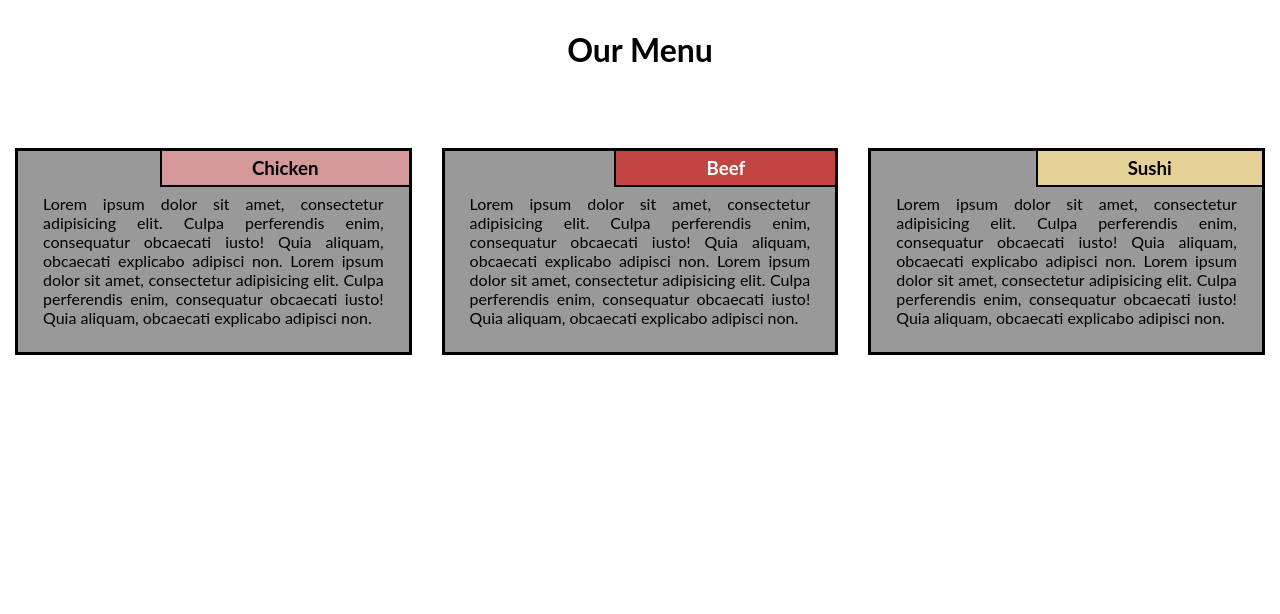
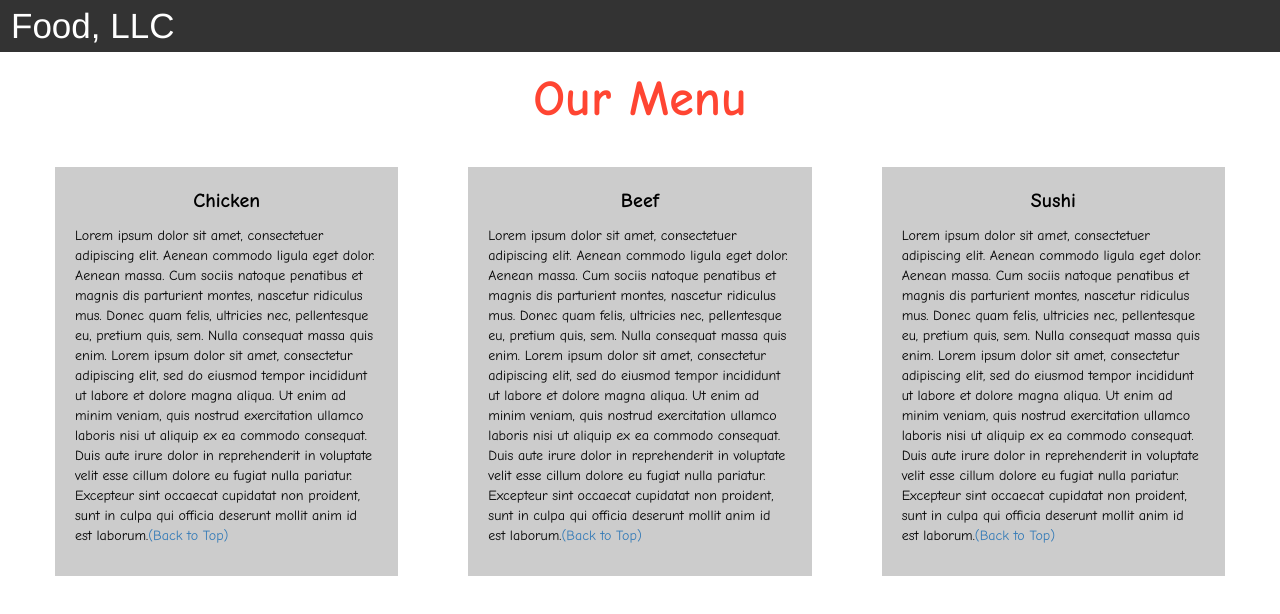
Before and after one commit to AonBalouch/aonbalouch.github.io, a plain HTML site: page index.html in a window 1280 px wide. Drawn offline with nearby package versions, Linux system fonts and the light colour scheme.

Commit message:
Add files via upload

```diff
--- a/index.html
+++ b/index.html
@@ -1,59 +1,77 @@
 <!DOCTYPE html>
 <html>
-
 <head>
 
-    <meta charset="utf-8">
+<title>Module 3</title>
+
   <meta name="viewport" content="width=device-width, initial-scale=1">
-    <title>Assignment solution for module 2</title>
-    <link rel="stylesheet" href="css/stye.css">
+  <link rel="stylesheet" href="https://maxcdn.bootstrapcdn.com/bootstrap/3.3.7/css/bootstrap.min.css">
+  <script src="https://ajax.googleapis.com/ajax/libs/jquery/3.3.1/jquery.min.js"></script>
+  <script src="https://maxcdn.bootstrapcdn.com/bootstrap/3.3.7/js/bootstrap.min.js"></script>
 
 </head>
 
+<meta name="viewport" content="width=device-width, initial-scale=1">
+<link rel="stylesheet" type="text/css" href="style.css">
+
+
+
 <body>
-    <h1>Our Menu</h1>
-    <div class="container">
+
+
+<nav class="navbar" id="top">
+  <div class="container-fluid">
+
+    <div class="navbar-header">
+      <button type="button" class="navbar-toggle" data-toggle="collapse" data-target="#myNavbar">
+        <span class="icon-bar"></span>
+        <span class="icon-bar"></span>
+        <span class="icon-bar"></span>
+      </button>
+      <a class="navbar-brand" href="#">Food, LLC</a>
+    </div>
+
+    <div class="collapse" id="myNavbar">
+      <ul class="nav navbar-nav visible-xs">
+        <li><a class="menu-item" href="#">Chicken</a></li>
+        <li><a class="menu-item" href="#">Beef</a></li>
+        <li><a class="menu-item" href="#">Sushi</a></li>
+      </ul>
+    </div>
+
+  </div>
+</nav>
+
+<h1 class="main-title">Our Menu</h1>
+
+
+
 <div class="row">
 
-
-        <div class="col-lg-4">
-          <div class="item">
-            <div class="title" id="chicken">
-              <h3>Chicken</h3>
-            </div>
-            <p>
-              Lorem ipsum dolor sit amet, consectetur adipisicing elit. Culpa perferendis enim, consequatur obcaecati
-              iusto! Quia aliquam, obcaecati explicabo adipisci non. Lorem ipsum dolor sit amet, consectetur adipisicing
-              elit. Culpa perferendis enim, consequatur obcaecati iusto! Quia aliquam, obcaecati explicabo adipisci non.
-            </p>
+  <div class="col-lg-4 col-md-6 col-sm-12">
+    <div class="content-box">
+      <p class="item-name">Chicken</p>
+      <p>Lorem ipsum dolor sit amet, consectetuer adipiscing elit. Aenean commodo ligula eget dolor. Aenean massa. Cum sociis natoque penatibus et magnis dis parturient montes, nascetur ridiculus mus. Donec quam felis, ultricies nec, pellentesque eu, pretium quis, sem. Nulla consequat massa quis enim. Lorem ipsum dolor sit amet, consectetur adipiscing elit, sed do eiusmod tempor incididunt ut labore et dolore magna aliqua. Ut enim ad minim veniam, quis nostrud exercitation ullamco laboris nisi ut aliquip ex ea commodo consequat. Duis aute irure dolor in reprehenderit in voluptate velit esse cillum dolore eu fugiat nulla pariatur. Excepteur sint occaecat cupidatat non proident, sunt in culpa qui officia deserunt mollit anim id est laborum.<a href="#top">(Back to Top)</a></p>
     </div>
   </div>
-        <div class="col-lg-4">
-          <div class="item">
-            <div class="title" id="beef">
-              <h3>Beef</h3>
-            </div>
-            <p>
-              Lorem ipsum dolor sit amet, consectetur adipisicing elit. Culpa perferendis enim, consequatur obcaecati
-              iusto! Quia aliquam, obcaecati explicabo adipisci non. Lorem ipsum dolor sit amet, consectetur adipisicing
-              elit. Culpa perferendis enim, consequatur obcaecati iusto! Quia aliquam, obcaecati explicabo adipisci non.
-            </p>
+
+  <div class="col-lg-4 col-md-6 col-sm-12">
+    <div class="content-box">
+      <p class="item-name">Beef</p>
+      <p>Lorem ipsum dolor sit amet, consectetuer adipiscing elit. Aenean commodo ligula eget dolor. Aenean massa. Cum sociis natoque penatibus et magnis dis parturient montes, nascetur ridiculus mus. Donec quam felis, ultricies nec, pellentesque eu, pretium quis, sem. Nulla consequat massa quis enim. Lorem ipsum dolor sit amet, consectetur adipiscing elit, sed do eiusmod tempor incididunt ut labore et dolore magna aliqua. Ut enim ad minim veniam, quis nostrud exercitation ullamco laboris nisi ut aliquip ex ea commodo consequat. Duis aute irure dolor in reprehenderit in voluptate velit esse cillum dolore eu fugiat nulla pariatur. Excepteur sint occaecat cupidatat non proident, sunt in culpa qui officia deserunt mollit anim id est laborum.<a href="#top">(Back to Top)</a></p>
     </div>
   </div>
-        <div class="col-lg-4 col-lg-tablet">
-          <div class="item">
-            <div class="title" id="sushi">
-              <h3>Sushi</h3>
-            </div>
-            <p>
-              Lorem ipsum dolor sit amet, consectetur adipisicing elit. Culpa perferendis enim, consequatur obcaecati
-              iusto! Quia aliquam, obcaecati explicabo adipisci non. Lorem ipsum dolor sit amet, consectetur adipisicing
-              elit. Culpa perferendis enim, consequatur obcaecati iusto! Quia aliquam, obcaecati explicabo adipisci non.
-            </p>
+
+
+  <div class="col-lg-4 col-md-12 col-sm-12">
+    <div class="content-box">
+      <p class="item-name">Sushi</p>
+      <p>Lorem ipsum dolor sit amet, consectetuer adipiscing elit. Aenean commodo ligula eget dolor. Aenean massa. Cum sociis natoque penatibus et magnis dis parturient montes, nascetur ridiculus mus. Donec quam felis, ultricies nec, pellentesque eu, pretium quis, sem. Nulla consequat massa quis enim. Lorem ipsum dolor sit amet, consectetur adipiscing elit, sed do eiusmod tempor incididunt ut labore et dolore magna aliqua. Ut enim ad minim veniam, quis nostrud exercitation ullamco laboris nisi ut aliquip ex ea commodo consequat. Duis aute irure dolor in reprehenderit in voluptate velit esse cillum dolore eu fugiat nulla pariatur. Excepteur sint occaecat cupidatat non proident, sunt in culpa qui officia deserunt mollit anim id est laborum.<a href="#top">(Back to Top)</a></p>
     </div>
   </div>
 
 </div>
-    </div>
+
+
 </body>
 </html>
--- /dev/null
+++ b/style.css
@@ -0,0 +1,97 @@
+
+.container-fluid{
+	margin: 0;
+	padding: 0;
+}
+
+.navbar{
+	border-radius: 0px;
+	background-color: rgba(0,0,0,0.8);
+}
+
+.navbar-brand{
+  font-size: 35px;
+  color: white;
+  padding-left: 25px;
+}
+
+.navbar-brand:hover{
+	color: white;
+}
+
+.nav{
+	margin: 0;
+	padding: 0;
+}
+
+.navbar-nav{
+  font-size: 25px;
+  text-align: center;
+  margin: 0;
+  padding: 0;
+}
+
+.navbar-toggle{
+	border: 2px solid white;
+	margin-right: 25px;
+}
+
+.icon-bar{
+	background-color: white;
+}
+
+
+.main-title{
+  margin-bottom: 15px;
+  text-align: center;
+  color: #ff4532;
+  font-size: 50px;
+  font-family: "Comic Sans MS", cursive, sans-serif;
+  font-weight: bold;
+}
+
+li{
+	box-sizing: border-box;
+	width: 100%;
+}
+
+.menu-item{
+	padding: 0;
+	margin: 0;
+	width: 100%;
+	background-color: white;
+	border-bottom: 1px solid black;
+	color: black;
+	display: block;
+}
+
+.menu-item:hover{
+	background-color: rgba(0,0,0,0.9);
+	color: rgba(0,0,0,0.4);
+}
+
+
+
+.row{
+	margin: 20px;
+}
+
+.content-box{
+	margin: 20px;
+	width: auto;
+	height: auto;
+	color: black;
+	background-color: rgba(0,0,0,0.2);
+	font-family: "Comic Sans MS", cursive, sans-serif;
+	padding: 20px;
+}
+
+.item-name{
+	text-align: center;
+	font-size: 20px;
+	font-weight: bold;
+}
+
+#top{
+
+}
```
Lines whose indentation alone changed are shown as unchanged.
